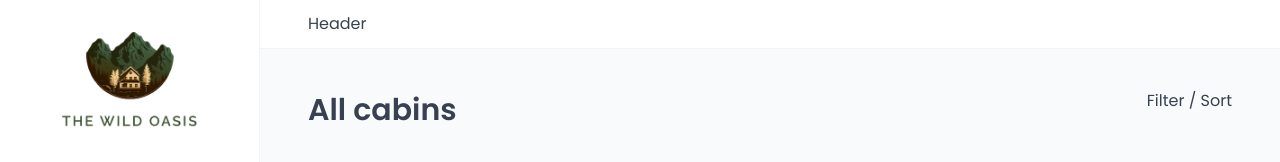
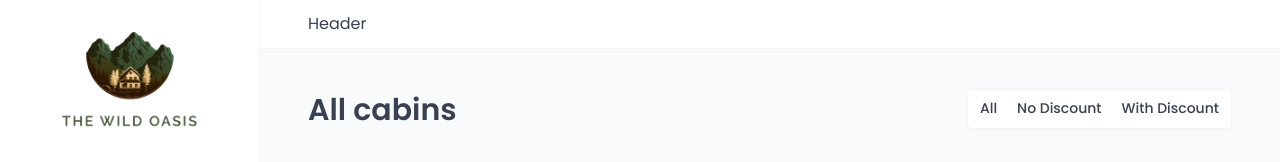
Before and after one commit to ShawnRSidwell/the-wild-oasis, a React (Vite) app: page /cabins in a window 1280 px wide. Shown: the top 162 px of the page. Built offline with nearby package versions, Linux system fonts and the light colour scheme; no server answers; the database is empty; a web font is replaced by a local one.

Commit message:
Add filter component

```diff
--- /dev/null
+++ b/src/features/cabins/CabinTableOperations.jsx
@@ -0,0 +1,14 @@
+import TableOperations from "../../ui/TableOperations";
+import Filter from "../../ui/Filter";
+
+function CabinTableOperations() {
+  return (
+    <div>
+      <TableOperations>
+        <Filter />
+      </TableOperations>
+    </div>
+  );
+}
+
+export default CabinTableOperations;
--- a/src/pages/Cabins.jsx
+++ b/src/pages/Cabins.jsx
@@ -3,13 +3,14 @@ import CabinTable from "../features/cabins/CabinTable";
 import Heading from "../ui/Heading";
 import Row from "../ui/Row";
 import AddCabin from "../features/cabins/AddCabin";
+import CabinTableOperations from "../features/cabins/CabinTableOperations";
 
 function Cabins() {
   return (
     <>
       <Row type="horizontal">
         <Heading as="h1">All cabins</Heading>
-        <p>Filter / Sort </p>
+        <CabinTableOperations />
       </Row>
       <Row>
         <CabinTable />
--- a/src/ui/Filter.jsx
+++ b/src/ui/Filter.jsx
@@ -1,3 +1,4 @@
+import { useSearchParams } from "react-router-dom";
 import styled, { css } from "styled-components";
 
 const StyledFilter = styled.div`
@@ -33,3 +34,24 @@ const FilterButton = styled.button`
     color: var(--color-brand-50);
   }
 `;
+function Filter() {
+  const [searchParams, setSearchParams] = useSearchParams();
+  function handleClick(event) {
+    searchParams.set("discount", event);
+    setSearchParams(searchParams);
+  }
+
+  return (
+    <StyledFilter>
+      <FilterButton onClick={() => handleClick("all")}>All</FilterButton>
+      <FilterButton onClick={() => handleClick("no-discount")}>
+        No Discount
+      </FilterButton>
+      <FilterButton onClick={() => handleClick("with-discount")}>
+        With Discount
+      </FilterButton>
+    </StyledFilter>
+  );
+}
+
+export default Filter;
```
